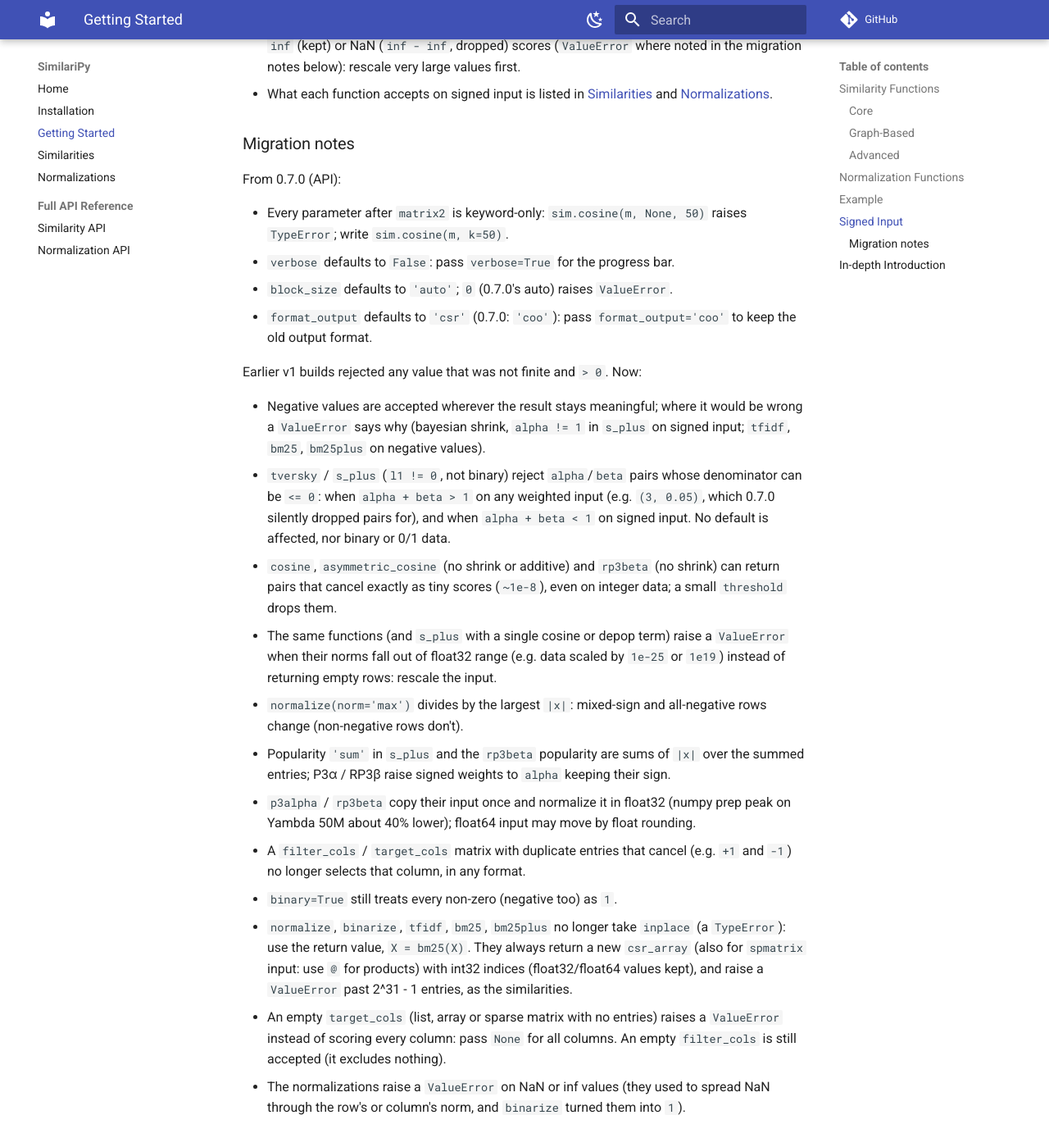
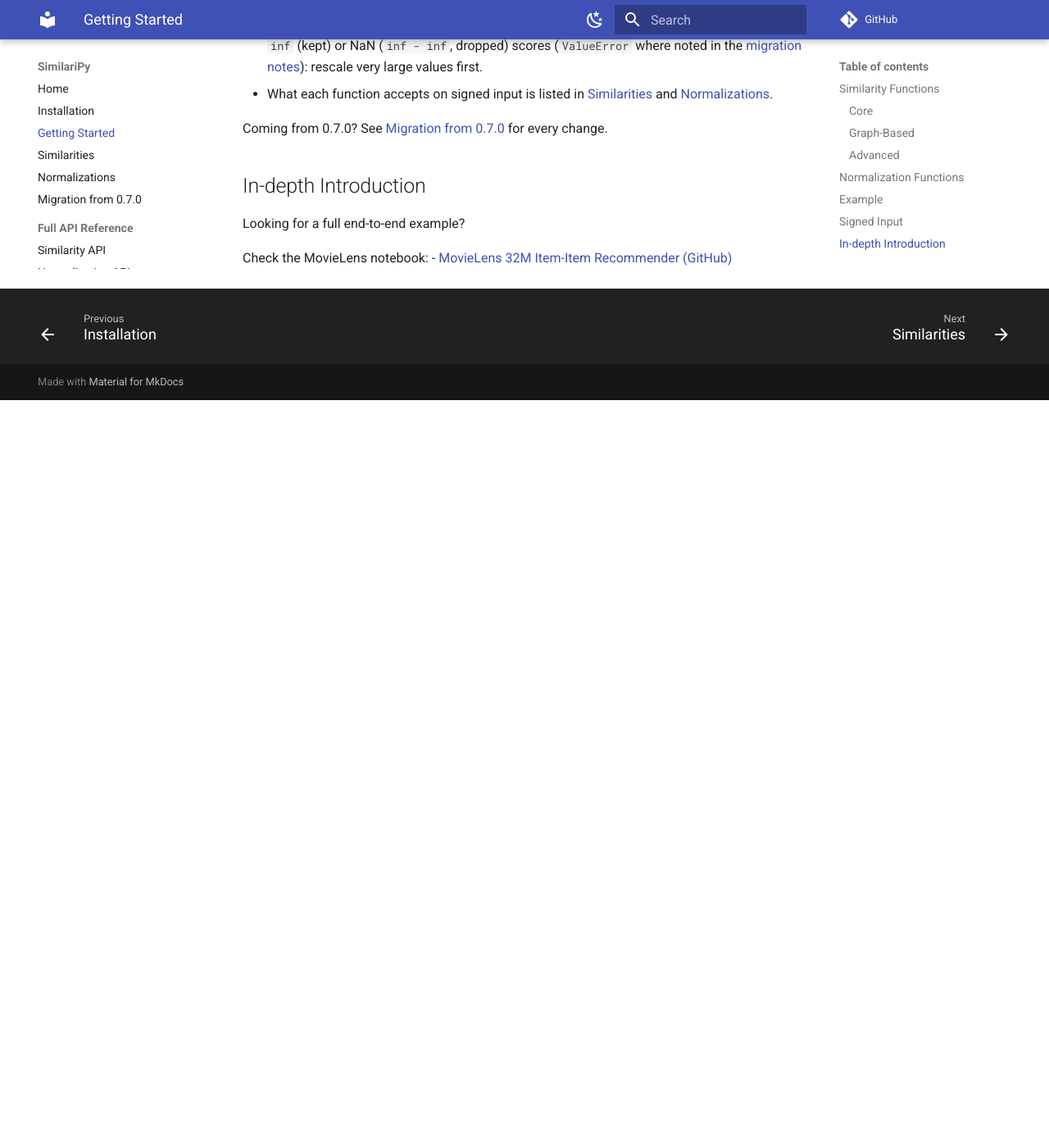
Before and after one commit to bogliosimone/similaripy, an MkDocs documentation site: the page built from docs/guide.md, in a window 1280 px wide and 1400 px high, scrolled down 2672 px. Shown: the whole window at 82% size. Built offline with MkDocs 1.6.1 and Material for MkDocs 9.7.7, drawn with Linux system fonts in a browser that asks for light colours; comment, search, counter and statistics services are not loaded; after the commit the page ends 3160 px from its top, so only the background shows below that.

Commit message:
Docs: one migration page from 0.7.0 (Step 5a)
docs/migration.md collects every user-visible change, grouped as install,
API, results (rounding, ties, output layout, bug fixes), signed input and
threads; it replaces the partial notes in guide.md (now a link) and the
lists scattered over the v1 planning notes. Behaviours spot-checked on
this build: validation errors, sorted rows, bayesian dot non-empty,
binary p3alpha != binary dot, s_plus alpha without normalization, ties to
the more popular column, a forked child hanging after the parent's call
(num_threads 0 and n).

```diff
--- a/docs/guide.md
+++ b/docs/guide.md
@@ -104,61 +104,13 @@ similarity_matrix = sim.cosine(urm.T, k=50, threshold=1e-6)
   filtered.
 - **Range:** values must be finite in float32 (`|x| < 3.4e38`). Sums that
   overflow float32 give `inf` (kept) or NaN (`inf - inf`, dropped) scores
-  (`ValueError` where noted in the migration notes below): rescale very
+  (`ValueError` where noted in the [migration notes](migration.md#api)): rescale very
   large values first.
 - What each function accepts on signed input is listed in
   [Similarities](similarity.md#signed-input) and
   [Normalizations](normalization.md#signed-input).
 
-### Migration notes
-
-From 0.7.0 (API):
-
-- Every parameter after `matrix2` is keyword-only: `sim.cosine(m, None, 50)`
-  raises `TypeError`; write `sim.cosine(m, k=50)`.
-- `verbose` defaults to `False`: pass `verbose=True` for the progress bar.
-- `block_size` defaults to `'auto'`; `0` (0.7.0's auto) raises `ValueError`.
-- `format_output` defaults to `'csr'` (0.7.0: `'coo'`): pass
-  `format_output='coo'` to keep the old output format.
-
-Earlier v1 builds rejected any value that was not finite and `> 0`. Now:
-
-- Negative values are accepted wherever the result stays meaningful;
-  where it would be wrong a `ValueError` says why (bayesian shrink, `alpha != 1`
-  in `s_plus` on signed input; `tfidf`, `bm25`, `bm25plus` on negative values).
-- `tversky` / `s_plus` (`l1 != 0`, not binary) reject `alpha`/`beta` pairs whose
-  denominator can be `<= 0`: when `alpha + beta > 1` on any weighted input (e.g.
-  `(3, 0.05)`, which 0.7.0 silently dropped pairs for), and when
-  `alpha + beta < 1` on signed input. No default is affected, nor binary or
-  0/1 data.
-- `cosine`, `asymmetric_cosine` (no shrink or additive) and `rp3beta` (no
-  shrink) can return pairs that cancel exactly as tiny scores (`~1e-8`), even on
-  integer data; a small `threshold` drops them.
-- The same functions (and `s_plus` with a single cosine or depop term) raise a
-  `ValueError` when their norms fall out of float32 range (e.g. data scaled by
-  `1e-25` or `1e19`) instead of returning empty rows: rescale the input.
-- `normalize(norm='max')` divides by the largest `|x|`: mixed-sign and
-  all-negative rows change (non-negative rows don't).
-- Popularity `'sum'` in `s_plus` and the `rp3beta` popularity are sums of `|x|`
-  over the summed entries; P3α / RP3β raise signed weights to `alpha` keeping
-  their sign.
-- `p3alpha` / `rp3beta` copy their input once and normalize it in float32
-  (numpy prep peak on Yambda 50M about 40% lower); float64 input may move by
-  float rounding.
-- A `filter_cols` / `target_cols` matrix with duplicate entries that cancel
-  (e.g. `+1` and `-1`) no longer selects that column, in any format.
-- `binary=True` still treats every non-zero (negative too) as `1`.
-- `normalize`, `binarize`, `tfidf`, `bm25`, `bm25plus` no longer take
-  `inplace` (a `TypeError`): use the return value, `X = bm25(X)`. They always
-  return a new `csr_array` (also for `spmatrix` input: use `@` for products)
-  with int32 indices (float32/float64 values kept), and raise
-  a `ValueError` past 2^31 - 1 entries, as the similarities.
-- An empty `target_cols` (list, array or sparse matrix with no entries) raises
-  a `ValueError` instead of scoring every column: pass `None` for all columns.
-  An empty `filter_cols` is still accepted (it excludes nothing).
-- The normalizations raise a `ValueError` on NaN or inf values (they used to
-  spread NaN through the row's or column's norm, and `binarize` turned them
-  into `1`).
+Coming from 0.7.0? See [Migration from 0.7.0](migration.md) for every change.
 
 ## In-depth Introduction
 
--- a/mkdocs.yml
+++ b/mkdocs.yml
@@ -59,6 +59,7 @@ nav:
   - Getting Started: guide.md
   - Similarities: similarity.md
   - Normalizations: normalization.md
+  - Migration from 0.7.0: migration.md
   - Full API Reference:
       - Similarity API: api/similarity.md
       - Normalization API: api/normalization.md
```
Also changed, not shown: docs/index.md (+1 -0 lines), docs/migration.md (added, +127 -0 lines).
